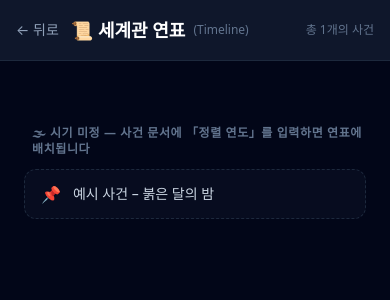
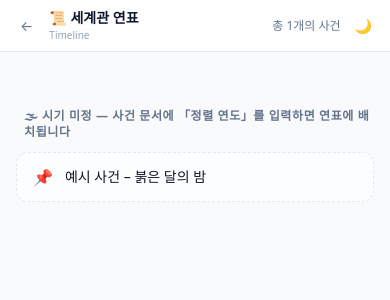
Before and after one commit to gunadara/trpg, a SvelteKit app: page /timeline in a window 390 px wide. Shown: the top 300 px of the page. Built offline with nearby package versions, Linux system fonts and the light colour scheme.

Commit message:
fix(mobile): 타임라인 고침

```diff
--- a/src/lib/features/world/visualizer/Timeline.svelte
+++ b/src/lib/features/world/visualizer/Timeline.svelte
@@ -12,7 +12,7 @@
 
   // 규모별 강조 색 (EventEditor의 scale과 대응)
   const SCALE_STYLE: Record<string, string> = {
-    personal: 'border-slate-600 text-slate-400',
+    personal: 'border-line text-muted',
     local: 'border-sky-700 text-sky-400',
     national: 'border-amber-700 text-amber-400',
     world: 'border-rose-700 text-rose-400'
@@ -62,24 +62,24 @@
 <div class="max-w-2xl mx-auto pb-16">
 
   {#if dated.length === 0 && undated.length === 0}
-    <div class="h-64 flex items-center justify-center text-slate-500 border-2 border-dashed border-slate-800 rounded-3xl text-sm">
+    <div class="h-64 flex items-center justify-center text-muted border-2 border-dashed border-line rounded-3xl text-sm">
       아직 기록된 사건이 없습니다. 사건 문서를 작성해 보세요!
     </div>
   {/if}
 
   <!-- 시간순 연표 -->
   {#if dated.length > 0}
-    <ol class="relative border-s-2 border-slate-800 ms-4">
+    <ol class="relative border-s-2 border-line ms-4">
       {#each dated as ev, i (ev.doc.id)}
         <li class="mb-8 ms-6">
           <!-- 스파인 위의 점 -->
-          <span class="absolute flex items-center justify-center w-8 h-8 rounded-full -start-4 bg-slate-900 border-2 {ev.scaleCls.split(' ')[0]} text-base">
+          <span class="absolute flex items-center justify-center w-8 h-8 rounded-full -start-4 bg-surface border-2 {ev.scaleCls.split(' ')[0]} text-base">
             {ev.icon}
           </span>
 
           <!-- 연도 표시 (이전 사건과 연도가 다를 때만) -->
           {#if i === 0 || dated[i - 1].sortYear !== ev.sortYear}
-            <div class="text-xs font-bold text-indigo-400 mb-1.5 tracking-wider">
+            <div class="text-xs font-bold text-primary mb-1.5 tracking-wider">
               {ev.sortYear}년
             </div>
           {/if}
@@ -87,10 +87,10 @@
           <!-- 사건 카드 -->
           <button
             on:click={() => onEventClick(ev.doc.id)}
-            class="w-full text-left rounded-2xl border border-slate-800 bg-slate-900/70 hover:border-indigo-600 hover:bg-slate-900 transition p-4 group"
+            class="w-full text-left rounded-2xl border border-line bg-surface hover:border-primary hover:bg-bubble transition p-4 group"
           >
             <div class="flex items-center justify-between gap-2 mb-1">
-              <h3 class="font-bold text-slate-100 group-hover:text-indigo-300 transition text-sm">
+              <h3 class="font-bold text-ink group-hover:text-primary transition text-sm">
                 {ev.doc.title || '제목 없는 사건'}
               </h3>
               {#if ev.scaleLabel}
@@ -101,11 +101,11 @@
             </div>
 
             {#if ev.dateLabel}
-              <p class="text-[11px] text-slate-500 mb-1.5">🗓 {ev.dateLabel}</p>
+              <p class="text-[11px] text-muted mb-1.5">🗓 {ev.dateLabel}</p>
             {/if}
 
             {#if ev.doc.summary}
-              <p class="text-xs text-slate-400 leading-relaxed line-clamp-2">{ev.doc.summary}</p>
+              <p class="text-xs text-muted leading-relaxed line-clamp-2">{ev.doc.summary}</p>
             {/if}
           </button>
         </li>
@@ -116,19 +116,19 @@
   <!-- 시기 미정 사건 -->
   {#if undated.length > 0}
     <div class="mt-10">
-      <h2 class="text-xs font-bold text-slate-500 tracking-wider mb-3 ms-2">
+      <h2 class="text-xs font-bold text-muted tracking-wider mb-3 ms-2">
         🌫 시기 미정 — 사건 문서에 「정렬 연도」를 입력하면 연표에 배치됩니다
       </h2>
       <div class="space-y-2">
         {#each undated as ev (ev.doc.id)}
           <button
             on:click={() => onEventClick(ev.doc.id)}
-            class="w-full text-left rounded-xl border border-dashed border-slate-800 bg-slate-900/40 hover:border-slate-600 transition px-4 py-3 flex items-center gap-3"
+            class="w-full text-left rounded-xl border border-dashed border-line bg-surface/60 hover:border-primary/40 transition px-4 py-3 flex items-center gap-3"
           >
             <span class="text-base">{ev.icon}</span>
-            <span class="text-sm text-slate-300">{ev.doc.title || '제목 없는 사건'}</span>
+            <span class="text-sm text-ink">{ev.doc.title || '제목 없는 사건'}</span>
             {#if ev.dateLabel}
-              <span class="text-[11px] text-slate-600 ms-auto shrink-0">{ev.dateLabel}</span>
+              <span class="text-[11px] text-subtle ms-auto shrink-0">{ev.dateLabel}</span>
             {/if}
           </button>
         {/each}
--- a/src/routes/timeline/+page.svelte
+++ b/src/routes/timeline/+page.svelte
@@ -1,4 +1,5 @@
 <script lang="ts">
+  import AppShell from '$lib/components/layout/AppShell.svelte';
   import { listDocs } from '$lib/stores/docStore';
   import Timeline from '$lib/features/world/visualizer/Timeline.svelte';
   import { gotoDoc } from '$lib/services/worldNav';
@@ -8,32 +9,16 @@
   $: eventDocs = browser ? listDocs('events') : [];
 
   function handleEventClick(id: string) {
-    const doc = eventDocs.find(d => d.id === id);
-    if (doc) {
-      gotoDoc(doc);
-    }
+    const doc = eventDocs.find((d) => d.id === id);
+    if (doc) gotoDoc(doc);
   }
 </script>
 
-<div class="min-h-screen flex flex-col bg-slate-950">
-  <!-- 헤더 -->
-  <header class="sticky top-0 z-10 p-4 bg-slate-900 border-b border-slate-800 flex items-center justify-between">
-    <div class="flex items-center gap-3">
-      <button on:click={() => history.back()} class="text-slate-400 hover:text-white transition text-sm flex items-center gap-1">
-        ← 뒤로
-      </button>
-      <h1 class="text-lg font-bold text-white flex items-center gap-2">
-        📜 세계관 연표 <span class="text-xs font-normal text-slate-500">(Timeline)</span>
-      </h1>
-    </div>
+<!-- 레이아웃은 AppShell(테마인식), 기능은 <Timeline /> -->
+<AppShell title="📜 세계관 연표" subtitle="Timeline" tone="auto">
+  <span slot="actions" class="text-xs text-muted whitespace-nowrap">총 {eventDocs.length}개의 사건</span>
 
-    <div class="flex items-center gap-2">
-      <span class="text-xs text-slate-500">총 {eventDocs.length}개의 사건</span>
-    </div>
-  </header>
-
-  <!-- 연표 영역 -->
-  <main class="flex-1 p-6">
+  <div class="p-4 md:p-6">
     <Timeline docs={eventDocs} onEventClick={handleEventClick} />
-  </main>
-</div>
+  </div>
+</AppShell>
```
